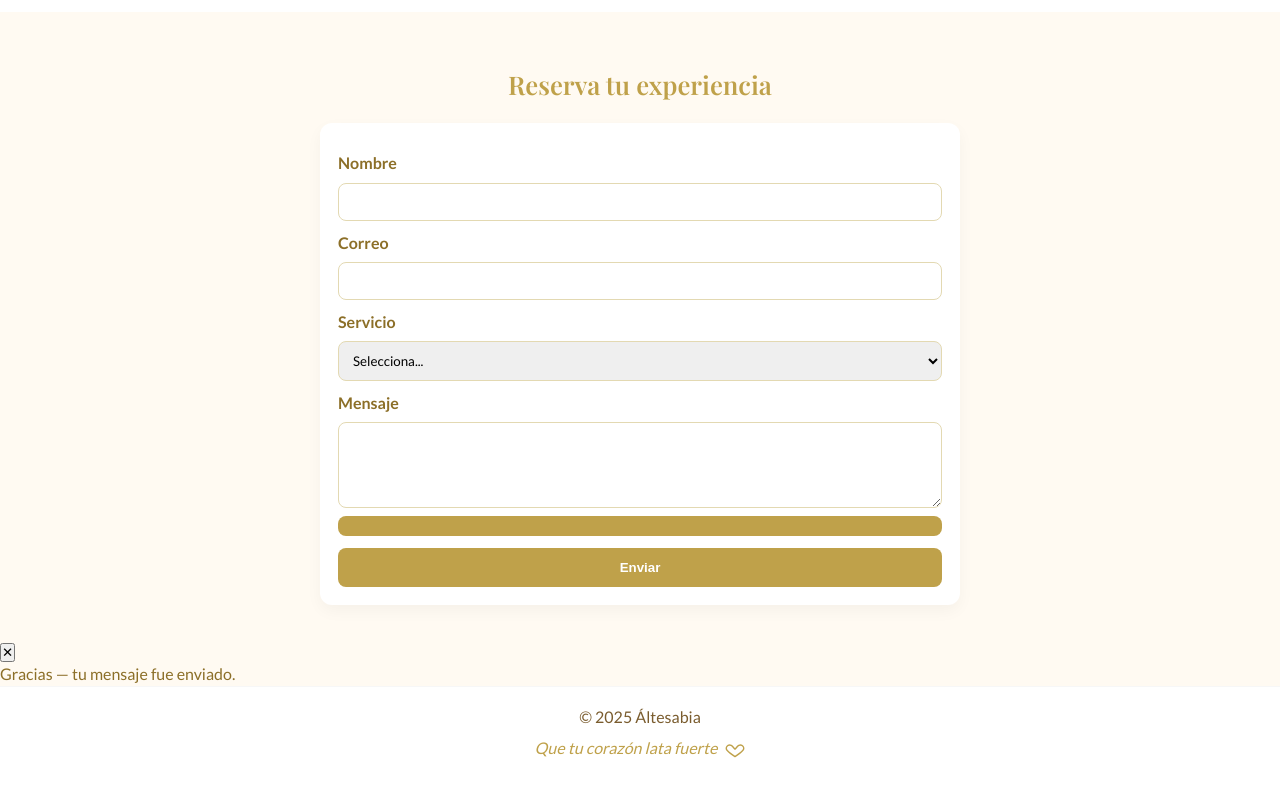
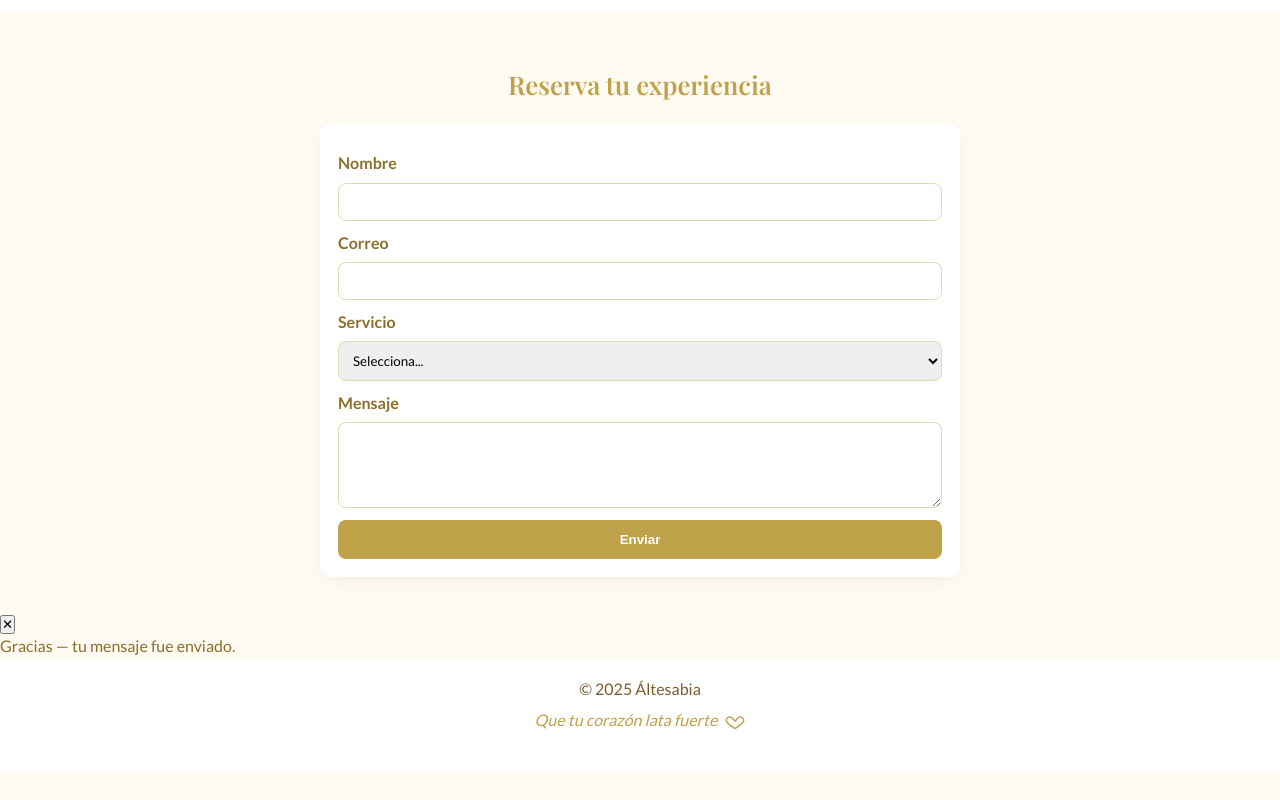
Before and after one commit to altesabia-web/landing-altesabia, a plain HTML site: page index.html in a window 1280 px wide. Shown: the part 1594-2394 px from the top of the page. After the commit the page ends 2366 px from the top, so only its background shows below. Drawn offline with nearby package versions, Linux system fonts and the light colour scheme.

Commit message:
Update index.html

```diff
--- a/index.html
+++ b/index.html
@@ -112,9 +112,7 @@
           <label for="mensaje">Mensaje</label>
           <textarea id="mensaje" name="mensaje" rows="4"></textarea>
 
-          <div id="form-feedback" role="status" aria-live="polite" class="feedback" hidden></div>
-
-          <button id="submit-btn" type="submit" class="btn-cta">Enviar</button>
+                   <button id="submit-btn" type="submit" class="btn-cta">Enviar</button>
         </form>
       </div>
     </section>
```
